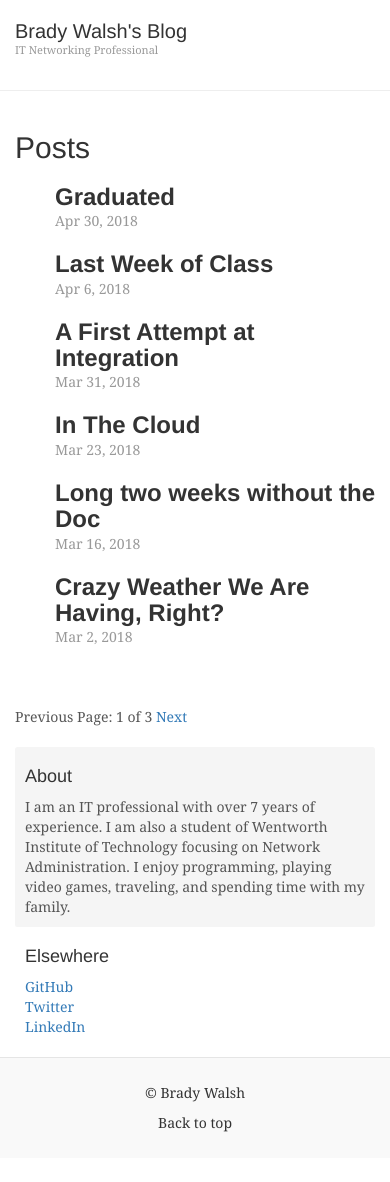
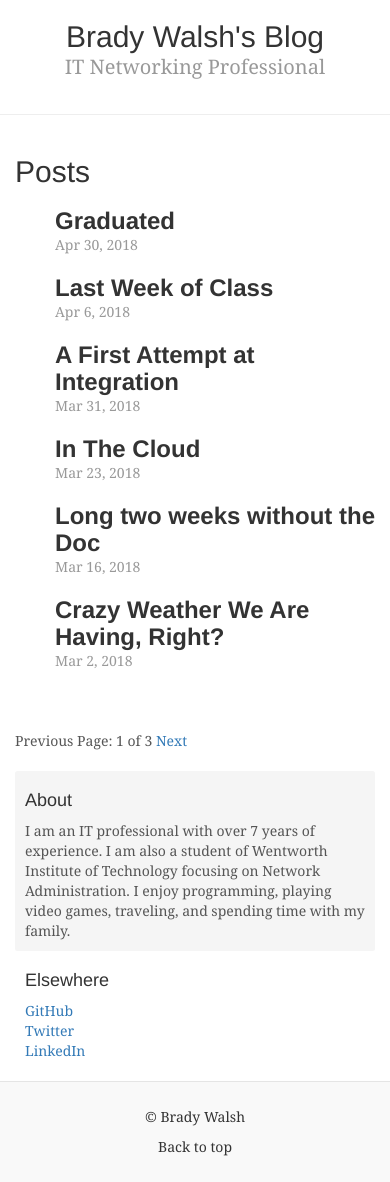
Before and after one commit to knighthawkbro/knighthawkbro.github.io, a Jekyll site: the page built from blog/index.html, in a window 390 px wide. Built offline with Jekyll 4.4.1, drawn with Linux system fonts in a browser that asks for light colours; nearby versions of some CDN libraries; the list of posts is cut into pages by our own code; before the commit the page ends 1158 px from its top, so only the background shows below that.

Commit message:
Fixed blog title on mobile

```diff
--- a/assets/css/blog.css
+++ b/assets/css/blog.css
@@ -191,6 +191,18 @@
   color: inherit;
 }
 
+@media (max-width: 600px) {
+  .blog-header {
+    text-align: center;
+  }
+  .blog-title {
+    font-size: 3rem;
+  }
+  .blog-description {
+    font-size: 2rem;
+  }
+}
+
 .header:hover {
   text-decoration: none;
   color: inherit;
```
